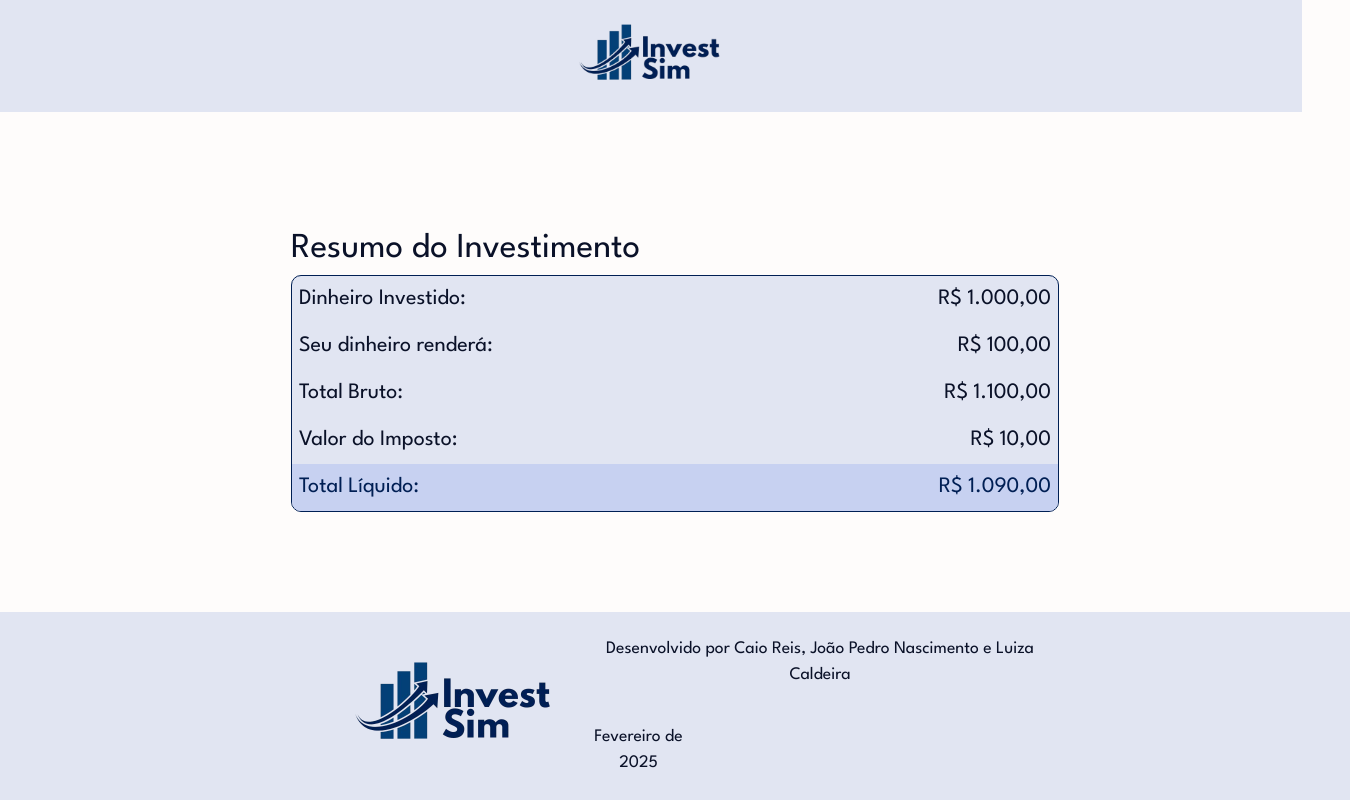
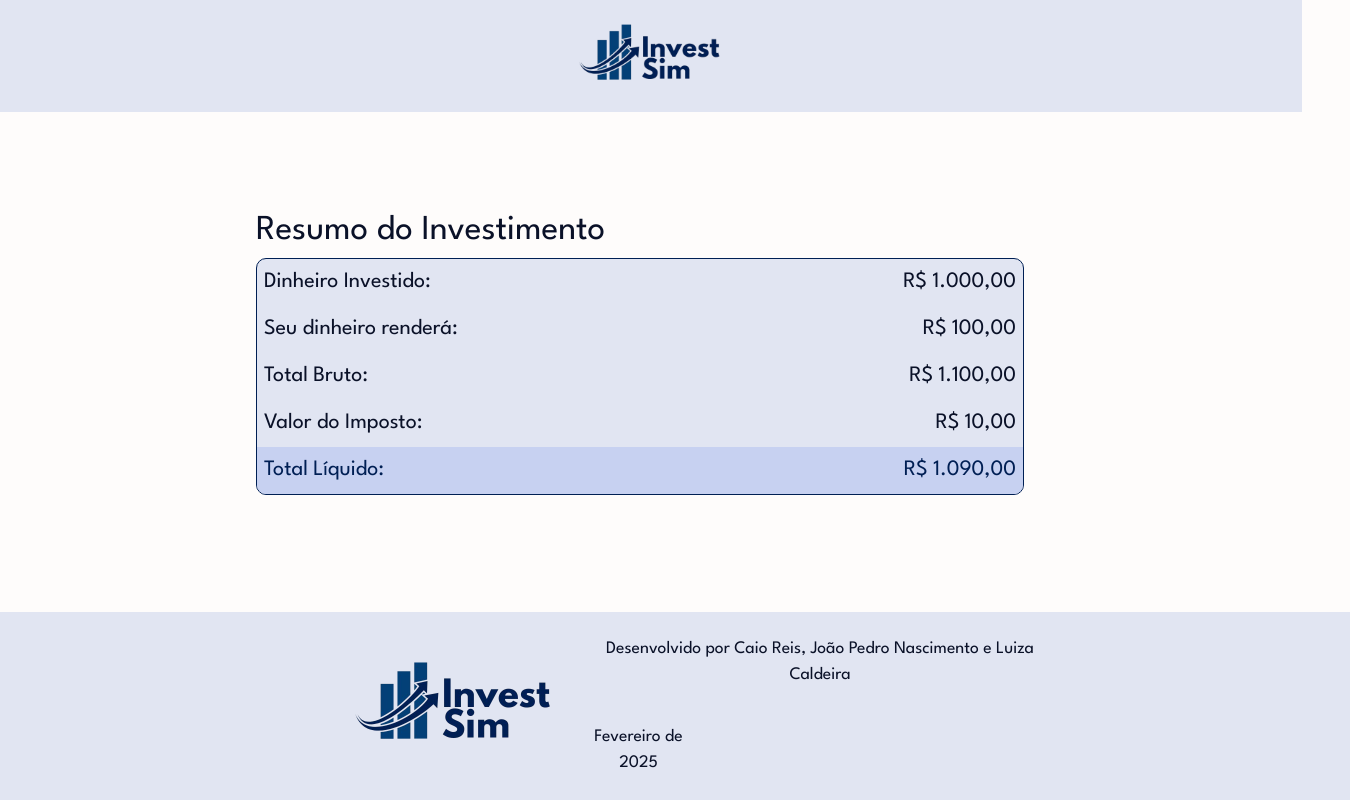
Before and after one commit to ufjf-dcc207/ufjf-dcc207-2024-3-a-trb3-investimentos_jp_caio_luiza, a React (Vite) app: page / in a window 1280 px wide. Shown: the whole page, 1350 px wide, since content can reach past the window. Built offline with nearby package versions, Linux system fonts and the light colour scheme.

Commit message:
Ajusta detalhes do componente Resumo

```diff
--- a/src/Resumo_investimentos/Resumo.css
+++ b/src/Resumo_investimentos/Resumo.css
@@ -2,7 +2,6 @@
     width: 100vw;
     display: grid;
     justify-content: center;
-    margin: 35px;
     margin-bottom: 100px;
 }
 
```
